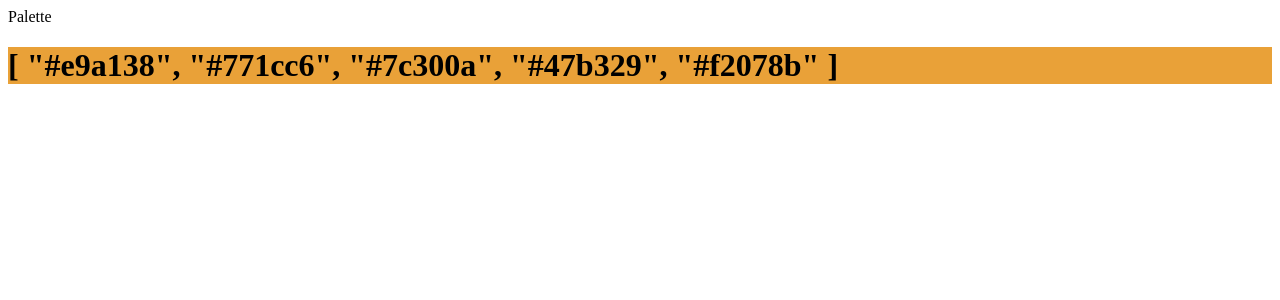
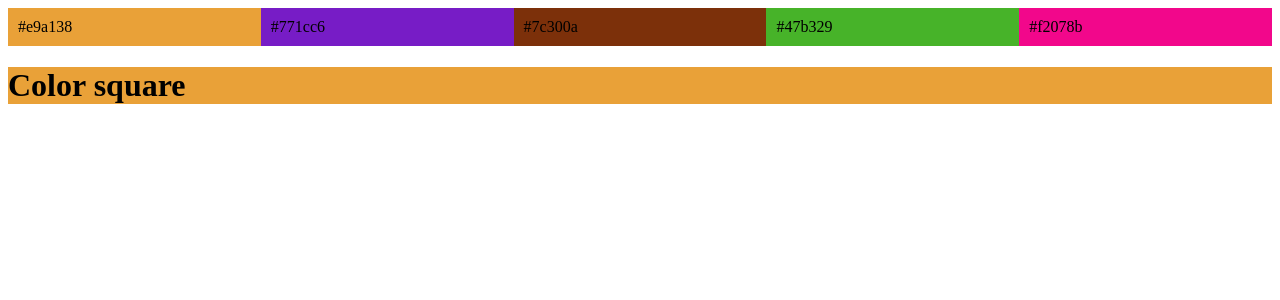
Before and after one commit to sandoche/Colors-interactor-website, a Vue app: page / in a window 1280 px wide. Shown: the top 300 px of the page. Built offline with nearby package versions, Linux system fonts and the light colour scheme.

Commit message:
color palette added

```diff
--- /dev/null
+++ b/src/components/Color.vue
@@ -0,0 +1,21 @@
+<template>
+  <div class="color" v-bind:style="{backgroundColor: color}">
+    {{ color }}
+  </div>
+</template>
+
+<script>
+export default {
+  name: 'Color',
+  props: ['color']
+}
+</script>
+
+<style>
+.color {
+  display:flex;
+  flex: 1;
+  text-align: center;
+  padding: 10px;
+}
+</style>
--- a/src/components/ColorsSquare.vue
+++ b/src/components/ColorsSquare.vue
@@ -1,6 +1,6 @@
 <template>
   <div class="colors-square" v-bind:style="{ backgroundColor: colors[0] }">
-    <h1>{{ colors }}</h1>
+    <h1>Color square</h1>
   </div>
 </template>
 
--- a/src/components/Palette.vue
+++ b/src/components/Palette.vue
@@ -1,15 +1,30 @@
 <template>
   <div class="palette">
-    Palette
+    <Color
+      v-for="(color, index) in colors"
+      v-bind:color="color"
+      v-bind:key="index"
+    />
   </div>
 </template>
 
 <script>
+import Color from './Color'
+
 export default {
+  components: {
+    Color
+  },
   name: 'Palette',
   props: ['colors']
 }
 </script>
 
 <style scoped>
+.palette {
+  display: flex;
+  flex-direction: row;
+  justify-items: space-between;
+  width: 100%;
+}
 </style>
```
Also changed, not shown: 1 other file (tests, documents, lock files or other folders).
